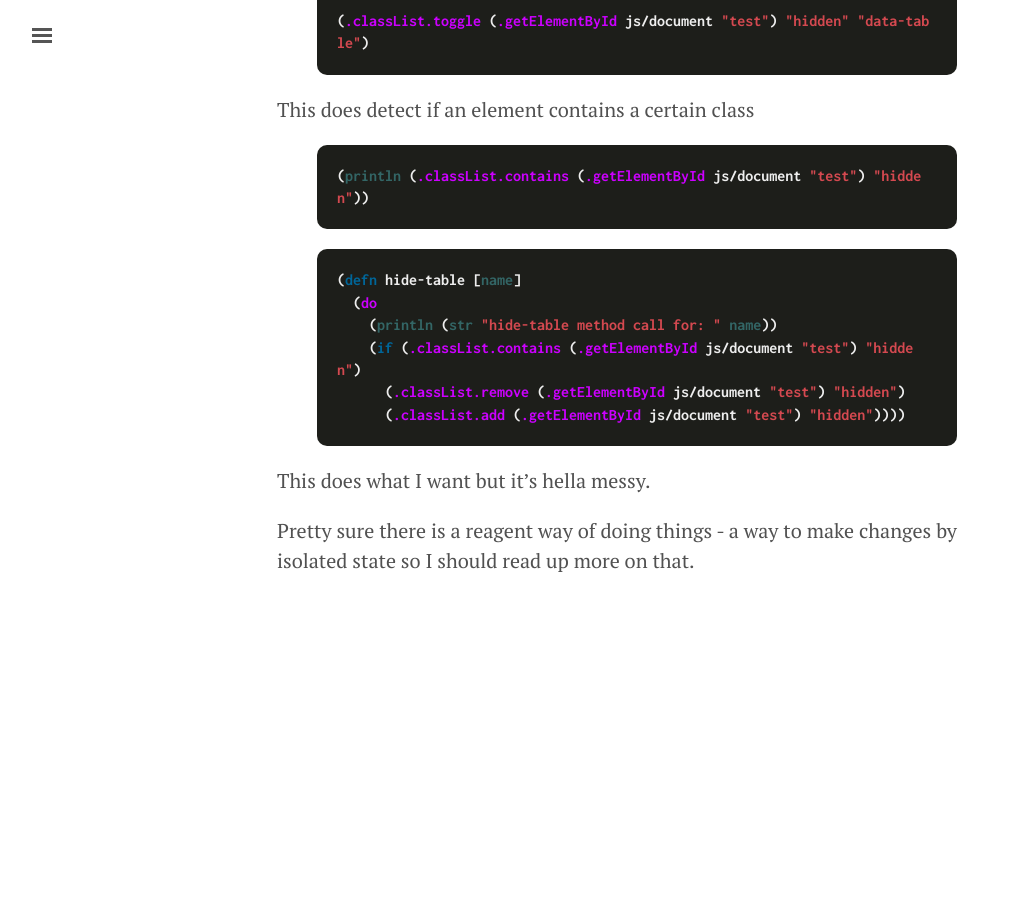
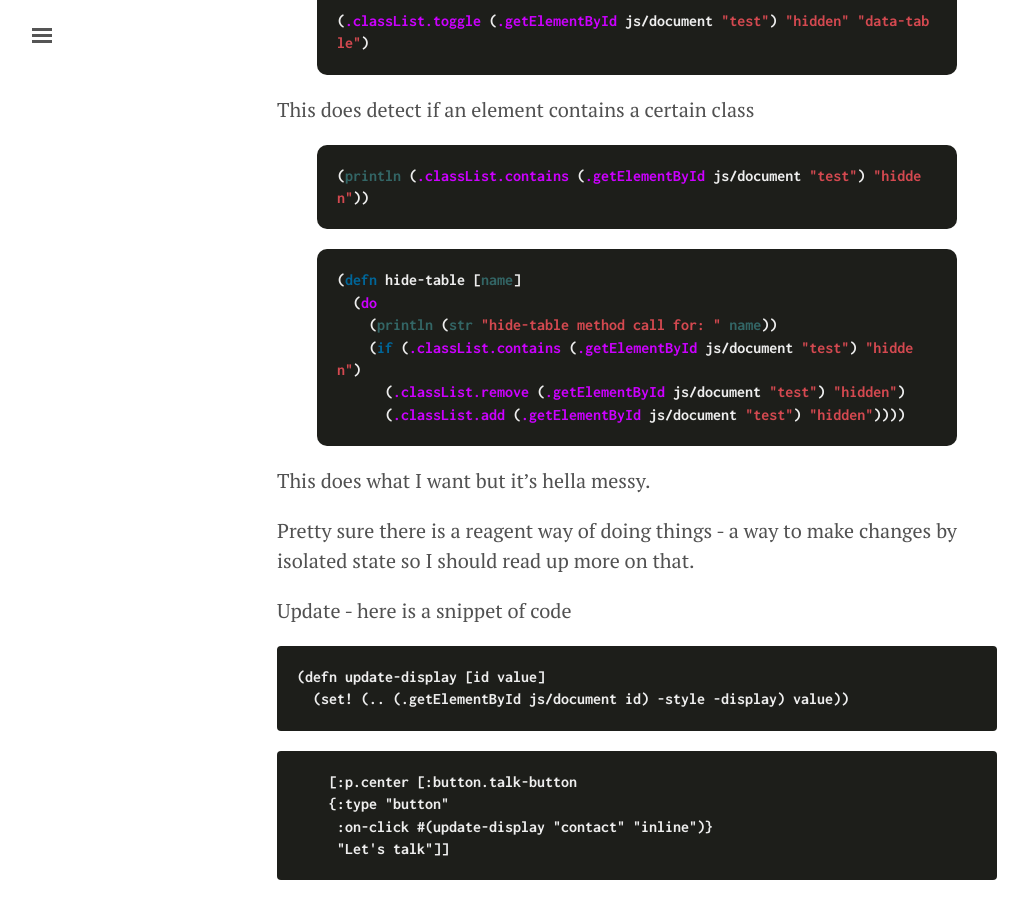
Before and after one commit to michaelbruce/michaelbruce.github.io, a Jekyll site: the page built from _posts/2016-10-05-using-onclick-in-clojurescript.md, in a window 1280 px wide and 900 px high, scrolled down 1384 px. Shown: the whole window, without its empty margins (3-1031 px from the left). Built offline with Jekyll 4.4.1, drawn with Linux system fonts in a browser that asks for light colours; before the commit the page ends 1980 px from its top, so only the background shows below that.

Commit message:
Added snippet to onclick clojurescript article

````diff
--- a/_posts/2016-10-05-using-onclick-in-clojurescript.md
+++ b/_posts/2016-10-05-using-onclick-in-clojurescript.md
@@ -65,3 +65,17 @@ This does detect if an element contains a certain class
 This does what I want but it's hella messy.
 
 Pretty sure there is a reagent way of doing things - a way to make changes by isolated state so I should read up more on that.
+
+
+Update - here is a snippet of code
+```
+(defn update-display [id value]
+  (set! (.. (.getElementById js/document id) -style -display) value))
+```
+
+```
+    [:p.center [:button.talk-button
+    {:type "button"
+     :on-click #(update-display "contact" "inline")}
+     "Let's talk"]]
+```
````
